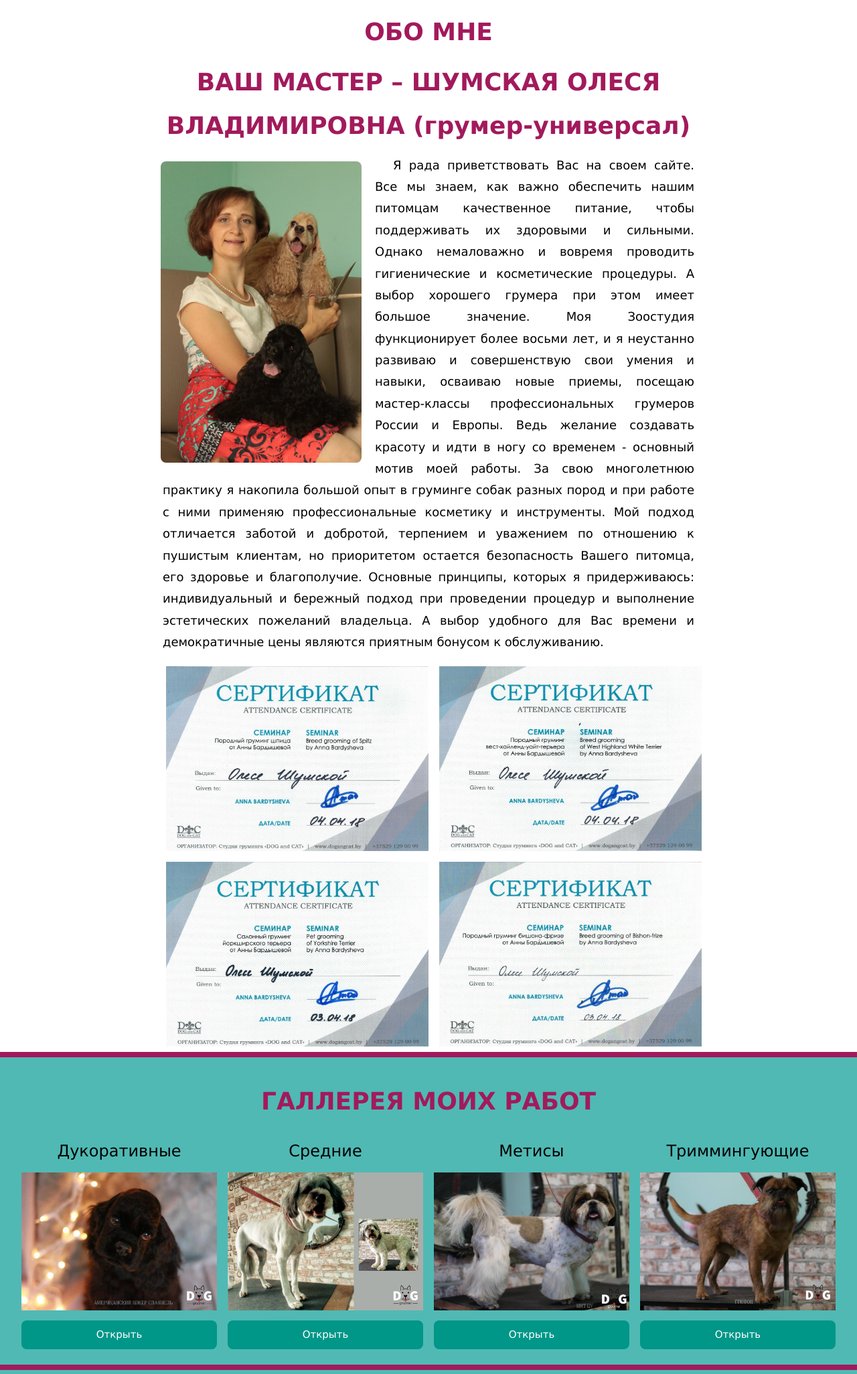
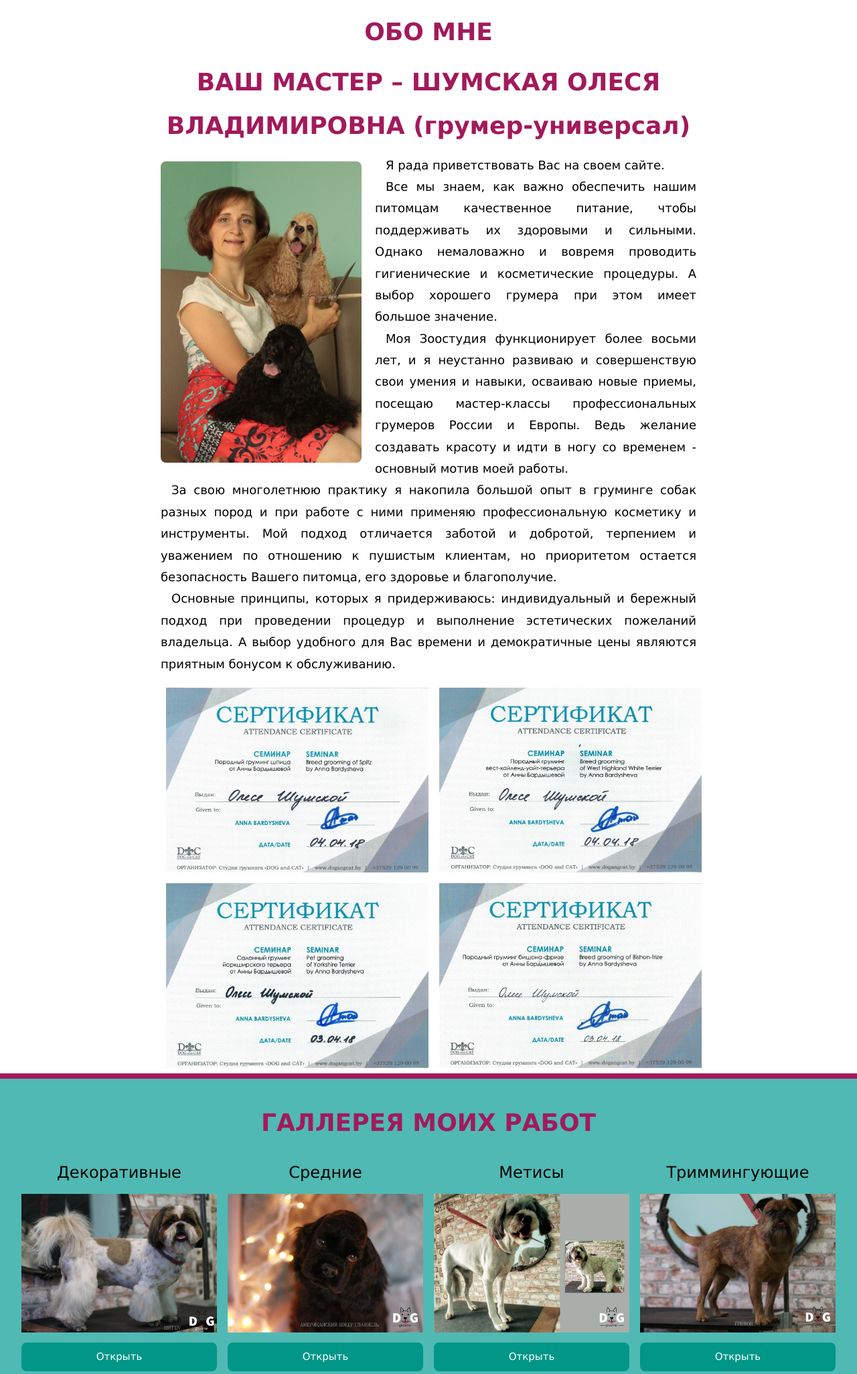
Before and after one commit to WNRumford/olesya, a Flask app: page / in a window 1280 px wide. Shown: the part 3096-5148 px from the top of the page at 67% size. Run offline with Flask 2, Linux system fonts and the light colour scheme; some libraries are stand-ins or nearby versions.

Commit message:
Исправил еще незначительные ошибки: в основном опечатки в тексте, отступы, фак

```diff
--- a/static/css/style.css
+++ b/static/css/style.css
@@ -193,3 +193,8 @@ body, html {
 #footer > * p {
 	font-size: 10px;
 }
+
+.otstup{
+	text-indent: 16px;
+	/*text-align: justify;*/
+}
--- a/templates/index.html
+++ b/templates/index.html
@@ -113,11 +113,12 @@
 	<div class="w3-content w3-justify ta" style="max-width:800px">
 	      <h3 class="w3-center w3-xxlarge" style="color:#a21a5c"><b>ВАШ МАСТЕР – ШУМСКАЯ ОЛЕСЯ ВЛАДИМИРОВНА (грумер-универсал)</b></h3>
 	     	<img src="static/images/sofa.jpg" alt="Me" class="imgabout w3-round-large w3-image" width="300" height="650">
-	     <p class='w3-large'>Я рада приветствовать Вас на своем сайте.
-Все мы знаем, как важно обеспечить нашим питомцам качественное питание, чтобы поддерживать их здоровыми и сильными. Однако немаловажно и вовремя проводить гигиенические и косметические процедуры. А выбор хорошего грумера при этом имеет большое значение.
-Моя Зоостудия функционирует более восьми лет, и я неустанно развиваю и совершенствую свои умения и навыки, осваиваю новые приемы, посещаю мастер-классы профессиональных грумеров России и Европы. Ведь желание создавать красоту и идти в ногу со временем -  основный мотив моей работы.
-За свою многолетнюю практику я накопила большой опыт в груминге собак разных пород и при работе с ними применяю профессиональные косметику и инструменты. Мой подход отличается заботой и добротой, терпением и уважением по отношению к пушистым клиентам, но приоритетом остается безопасность Вашего питомца, его здоровье и благополучие. Основные принципы, которых я придерживаюсь: индивидуальный и бережный подход при проведении процедур и выполнение эстетических пожеланий владельца.
-А выбор удобного для Вас времени и демократичные цены являются приятным бонусом к обслуживанию.</p>
+	     <p class='w3-large'><div class='otstup w3-large'>Я рада приветствовать Вас на своем сайте.</div>
+<div class='otstup w3-large'>Все мы знаем, как важно обеспечить нашим питомцам качественное питание, чтобы поддерживать их здоровыми и сильными. Однако немаловажно и вовремя проводить гигиенические и косметические процедуры. А выбор хорошего грумера при этом имеет большое значение.</div>
+<div class='otstup w3-large'>Моя Зоостудия функционирует более восьми лет, и я неустанно развиваю и совершенствую свои умения и навыки, осваиваю новые приемы, посещаю мастер-классы профессиональных грумеров России и Европы. Ведь желание создавать красоту и идти в ногу со временем -  основный мотив моей работы.</div>
+<div class='otstup w3-large'>За свою многолетнюю практику я накопила большой опыт в груминге собак разных пород и при работе с ними применяю профессиональную косметику и инструменты. Мой подход отличается заботой и добротой, терпением и уважением по отношению к пушистым клиентам, но приоритетом остается безопасность Вашего питомца, его здоровье и благополучие.</div>
+<div class='otstup w3-large'>Основные принципы, которых я придерживаюсь: индивидуальный и бережный подход при проведении процедур и выполнение эстетических пожеланий владельца.
+А выбор удобного для Вас времени и демократичные цены являются приятным бонусом к обслуживанию.</div></p>
 
 	</div>
 </div>
@@ -161,8 +162,8 @@
 
 			<!-- decor -->
 			<div class="w3-col s12 l3 m6">
-				<h3>Дукоративные</h3>
-				<img src="static/images/gal1.jpg" name="decor" alt="decor" style="width:100%;cursor:pointer" class="w3-image w3-hover-shadow">
+				<h3>Декоративные</h3>
+				<img src="static/images/gal3.jpg" name="decor" alt="decor" style="width:100%;cursor:pointer" class="w3-image w3-hover-shadow">
 				<!--<label for="decor"><b class="w3-xlarge"> Декоративные</b></label>-->
 				<p class="w3-button w3-block w3-round-large w3-ripple w3-teal" onclick="openModalDecor();currentDivDecor(1)">Открыть</p>
 			</div>
@@ -170,7 +171,7 @@
 			<!-- mid -->
 			<div class="w3-col s12 l3 m6">
 				<h3>Средние</h3>
-				<img src="static/images/gal2.jpg" name="middle" alt="Mid" style="width:100%;cursor:pointer" class="w3-image w3-hover-shadow">
+				<img src="static/images/gal1.jpg" name="middle" alt="Mid" style="width:100%;cursor:pointer" class="w3-image w3-hover-shadow">
 				<!--<label for="middle"><b class="w3-xlarge"> Средние </b></label>-->
 				<p class="w3-button w3-block w3-round-large w3-ripple w3-teal" onclick="openModalMid();currentDivMid(1)">Открыть</p>
 			</div>
@@ -178,7 +179,7 @@
 			<!--met-->
 			<div class="w3-col s12 l3 m6">
 				<h3>Метисы</h3>
-				<img src="static/images/gal3.jpg" name="metis" alt="decor" style="width:100%;cursor:pointer" class="w3-image w3-hover-shadow">
+				<img src="static/images/gal2.jpg" name="metis" alt="decor" style="width:100%;cursor:pointer" class="w3-image w3-hover-shadow">
 				<!--<label for="metis"><b class="w3-xlarge">Метисы</b></label>-->
 				<p class="w3-button w3-block w3-round-large w3-ripple w3-teal" onclick="openModalMet();currentDivMet(1)">Открыть</p>
 			</div>
@@ -609,7 +610,7 @@
 			</tr>
 		</table>
 
-		<div class="w3-panel w3-center"><b class="w3-xlarge">Тримингующиеся породы</b></div>
+		<div class="w3-panel w3-center"><b class="w3-xlarge">Триммингующие породы</b></div>
 
 		<table class="mw w3-table-all w3-large w3-hoverable filter">
 			<tr class="item">
@@ -709,8 +710,8 @@
 	<div class="w3-container w3-center w3-mobile w3-responsive w3-grey">
 		<div class="w3-panel" style="color: #a21a5c;"><b class="w3-xxlarge">ЧАСТО ЗАДАВАЕМЫЕ ВОПРОСЫ</b></div>
 		{% for i in faq %}
-		<div onclick="faq('qone')" class="w3-padding w3-border w3-block w3-left-align w3-dark-grey w3-hover-light-grey"><i class="material-icons w3-margin-right">live_help</i><b class="faq w3-large">{{ i[0] }}</b></div>
-		<div class="w3-container w3-light-grey w3-hide" id="qone"><blockquote class="w3-panel w3-leftbar w3-light-grey"><i>{{ i[1] }}</i></blockquote></div>
+		<div onclick="faq('{{i[2]}}')" class="w3-padding w3-border w3-block w3-left-align w3-dark-grey w3-hover-light-grey"><i class="material-icons w3-margin-right">live_help</i><b class="faq w3-large">{{ i[0] }}</b></div>
+		<div class="w3-container w3-light-grey w3-hide" id="{{i[2]}}"><blockquote class="w3-panel w3-leftbar w3-light-grey"><i>{{ i[1] }}</i></blockquote></div>
 		{% endfor %}
 	</div>
 	<!-- end FAQ -->
```
Also changed, not shown: faq.py (+6 -6 lines).
